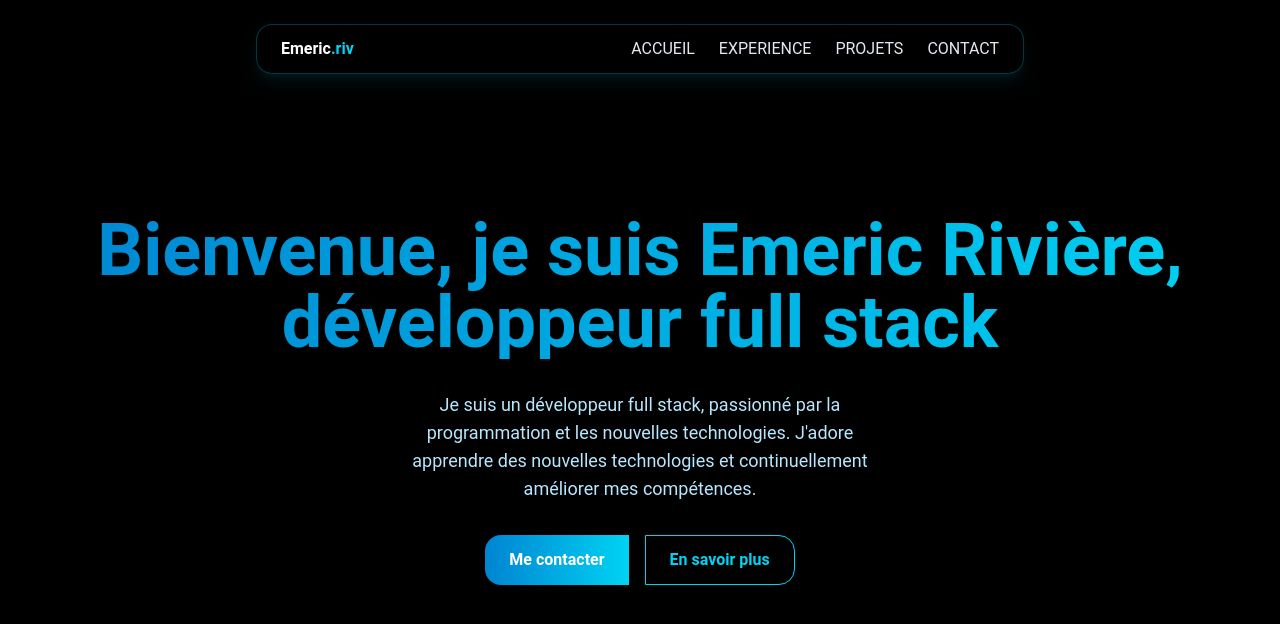
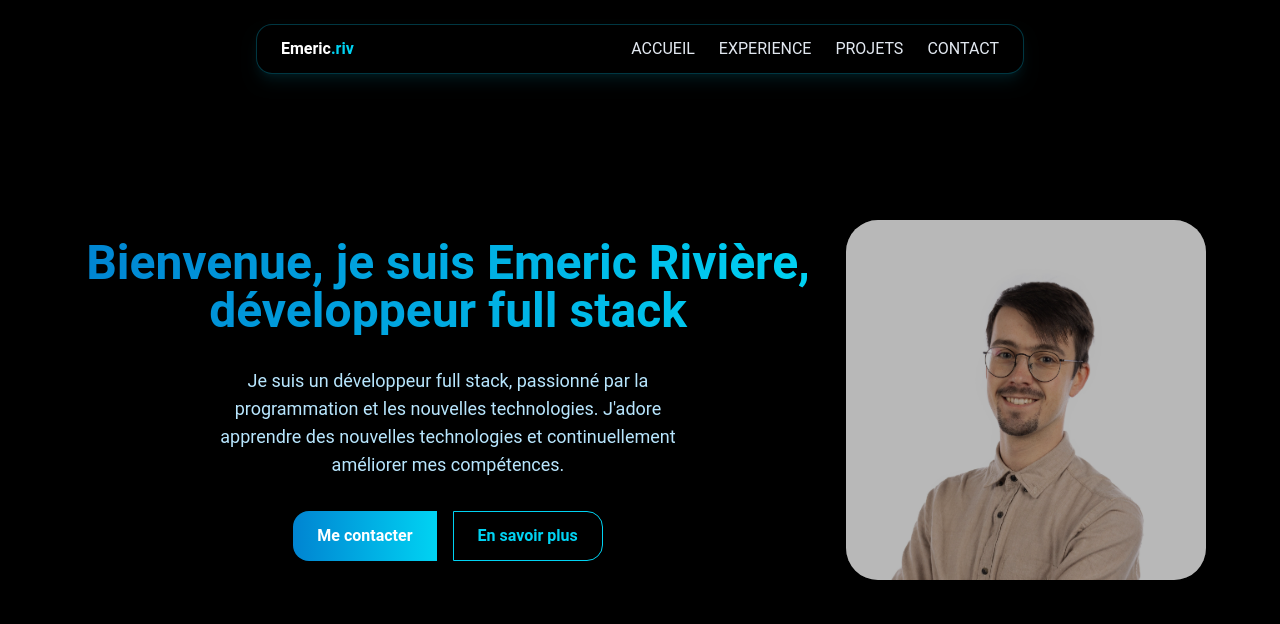
Before and after one commit to emericriv/portfolio, a React (Vite) app: page / in a window 1280 px wide. Shown: the top 624 px of the page. Built offline with nearby package versions, Linux system fonts and the light colour scheme.

Commit message:
Home page finished

```diff
--- a/src/components/sections/Home.tsx
+++ b/src/components/sections/Home.tsx
@@ -1,16 +1,17 @@
 const Home = () => {
   return (
-    <section className="min-h-screen flex flex-col items-center justify-center text-center px-4">
+    <section className="min-h-screen flex items-center justify-center px-4 gap-6">
+      <div className="flex flex-col items-center justify-center text-center w-full md:max-w-3/5">
         <h1
-        className="text-5xl md:text-7xl text-center font-bold bg-clip-text text-transparent bg-gradient-to-r from-sky-600 to-cyan-400 mb-8
-"
+          className="text-5xl text-center font-bold bg-clip-text
+          text-transparent bg-gradient-to-r from-sky-600 to-cyan-400 mb-8"
         >
           Bienvenue, je suis Emeric Rivière, développeur full stack
         </h1>
         <p className="text-lg text-sky-200 mb-8 max-w-lg mx-auto">
-        Je suis un développeur full stack, passionné par la programmation et les
-        nouvelles technologies. J'adore apprendre des nouvelles technologies et
-        continuellement améliorer mes compétences.
+          Je suis un développeur full stack, passionné par la programmation et
+          les nouvelles technologies. J'adore apprendre des nouvelles
+          technologies et continuellement améliorer mes compétences.
         </p>
         <div className="flex gap-4">
           <button className="px-6 py-3 rounded-l-2xl bg-gradient-to-r from-sky-600 to-cyan-400 text-white font-semibold shadow-md hover:shadow-lg hover:brightness-110 hover:scale-105 transition">
@@ -20,6 +21,15 @@ const Home = () => {
             En savoir plus
           </button>
         </div>
+      </div>
+      <div className="relative w-90 hidden md:block">
+        <img
+          src="/src/assets/img/moi.jpg"
+          alt="Développeur"
+          className="w-96 rounded-4xl object-cover filter brightness-90"
+        />
+        <div className="absolute inset-0 bg-black/20 rounded-4xl"></div>
+      </div>
     </section>
   );
 };
```
Also changed, not shown: src/components/Navbar.tsx (+11 -8 lines), src/assets/img/moi.jpg (added). Lines whose indentation alone changed are shown as unchanged.
